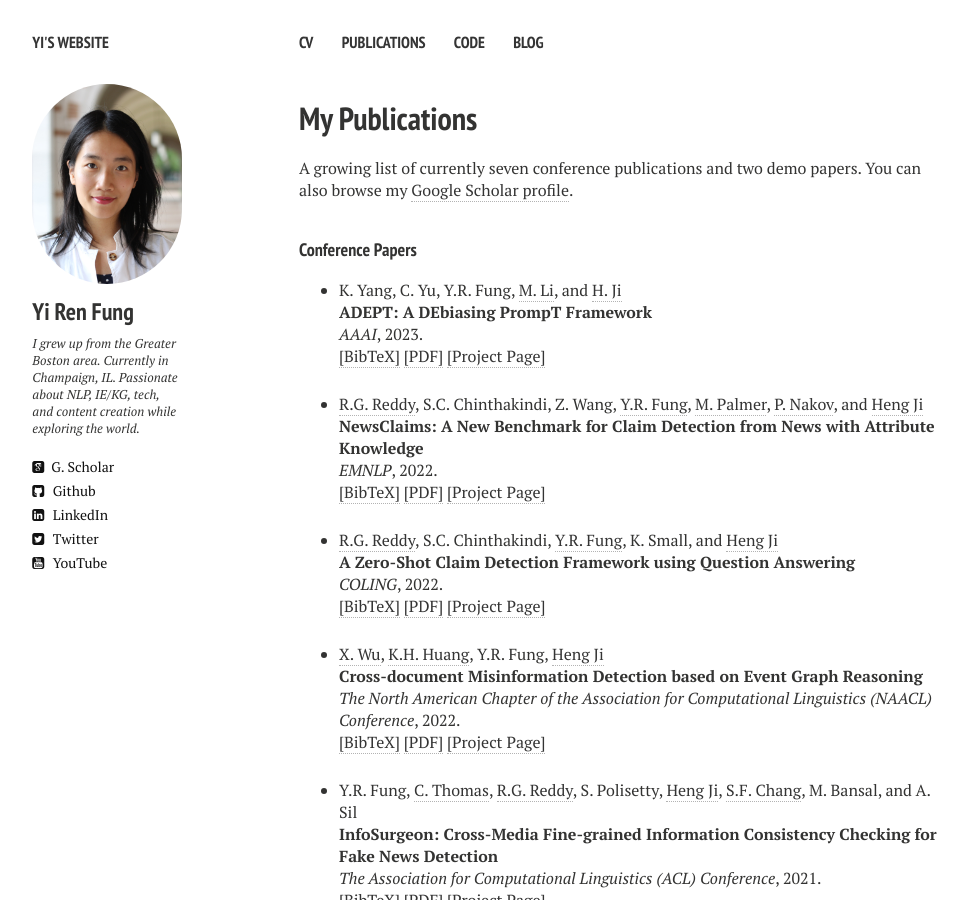
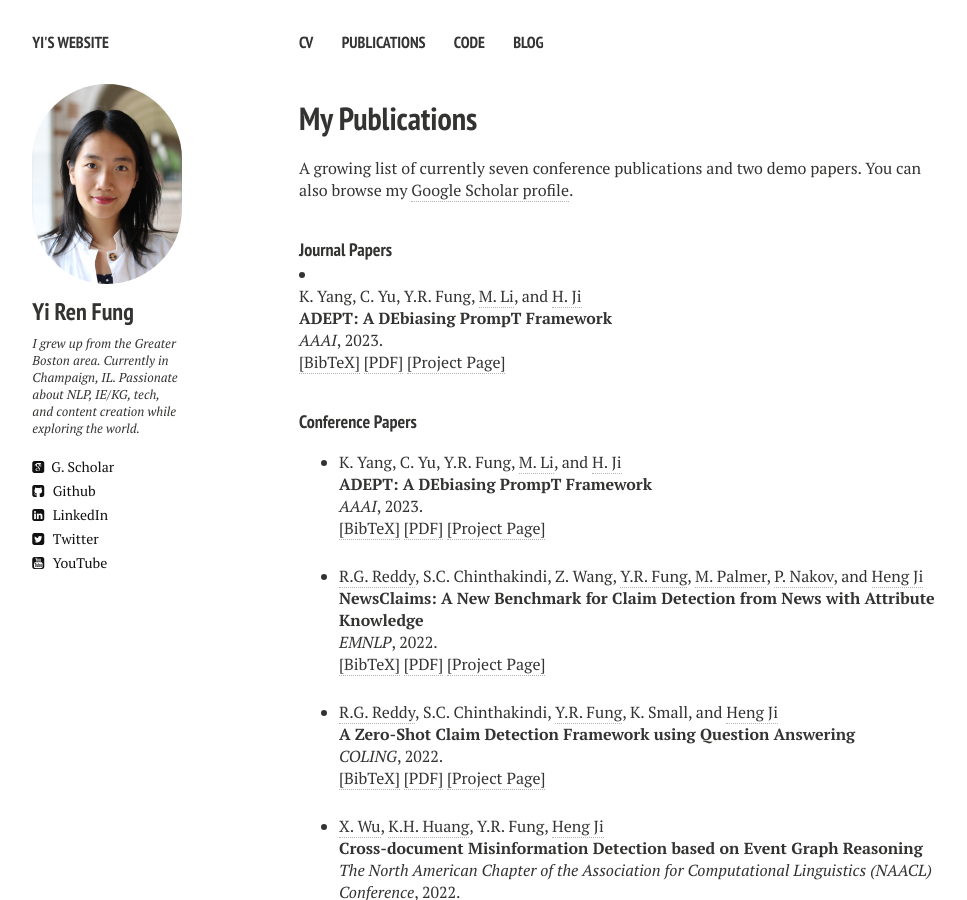
Before and after one commit to yrf1/yrf1.github.io, a Jekyll site: the page built from publications.md, in a window 1280 px wide and 900 px high. Shown: the whole window, without its empty margins (21-988 px from the left). Built offline with Jekyll 4.4.1, drawn with Linux system fonts in a browser that asks for light colours; nearby versions of some CDN libraries.

Commit message:
Update webpage

```diff
--- a/_layouts/publications.html
+++ b/_layouts/publications.html
@@ -80,6 +80,26 @@
     <div class="article-wrap">
       {{ content }}
 
+<h4 style="margin-bottom:0px;padding-top:10px;">Journal Papers</h4>
+<li ><p>
+K. Yang, C. Yu, Y.R. Fung, <a href="https://limanling.github.io/" target="_blank">M. Li</a>, and <a href="https://blender.cs.illinois.edu/hengji.html" target="_blank">H. Ji</a>
+<br><b>ADEPT: A DEbiasing PrompT Framework</b>
+<br><i>AAAI</i>, 2023.<br />
+<a href="javascript:toggleBibtex('yang2023')">[BibTeX]</a>
+<a href="https://arxiv.org/abs/2211.05414" target="_blank">[PDF]</a> <a href = "https://github.com/EmpathYang/ADEPT"  target="_blank">
+[Project Page]</a>
+</p>
+<div id="bib_yang2023" class="bibtex noshow">
+<pre>
+@article{yang2023,
+  title={ADEPT: A DEbiasing PrompT Framework},
+  author={Yang, Ke and Yu, Charles and Fung, Yi R. and Li, Manling and Ji, Heng},
+  journal={AAAI},
+  year={2023}
+}
+</pre>
+</div>
+</li>
 
 
 <h4 style="margin-bottom:0px;padding-top:10px;">Conference Papers</h4>
@@ -91,7 +111,7 @@
 <br><b>ADEPT: A DEbiasing PrompT Framework</b>
 <br><i>AAAI</i>, 2023.<br />
 <a href="javascript:toggleBibtex('yang2023')">[BibTeX]</a>
-<a href="https://arxiv.org/abs/2211.05414" target="_blank">[PDF]</a> <a href = "https://github.com/blender-nlp"  target="_blank">
+<a href="https://arxiv.org/abs/2211.05414" target="_blank">[PDF]</a> <a href = "https://github.com/EmpathYang/ADEPT"  target="_blank">
 [Project Page]</a>
 </p>
 <div id="bib_yang2023" class="bibtex noshow">
```
